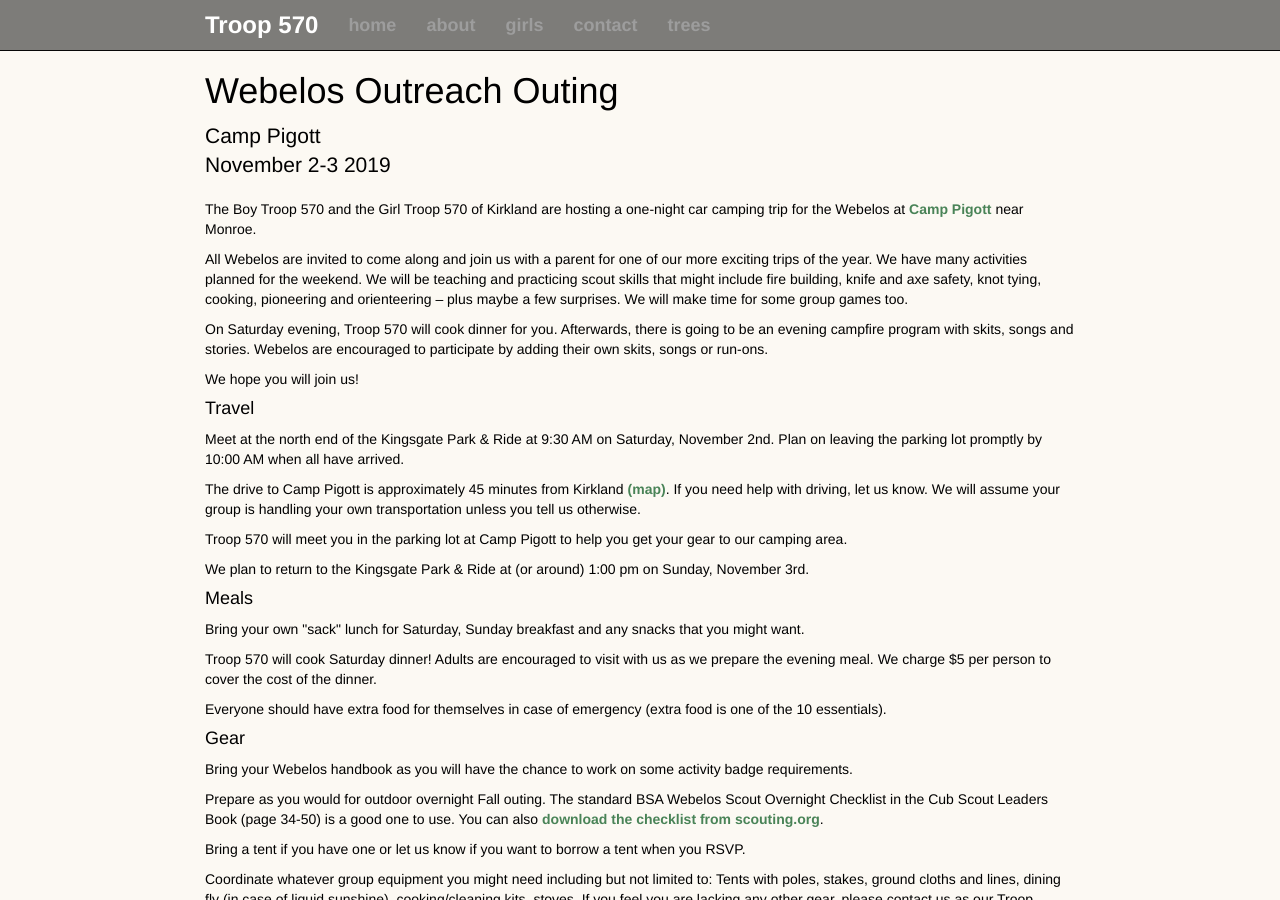
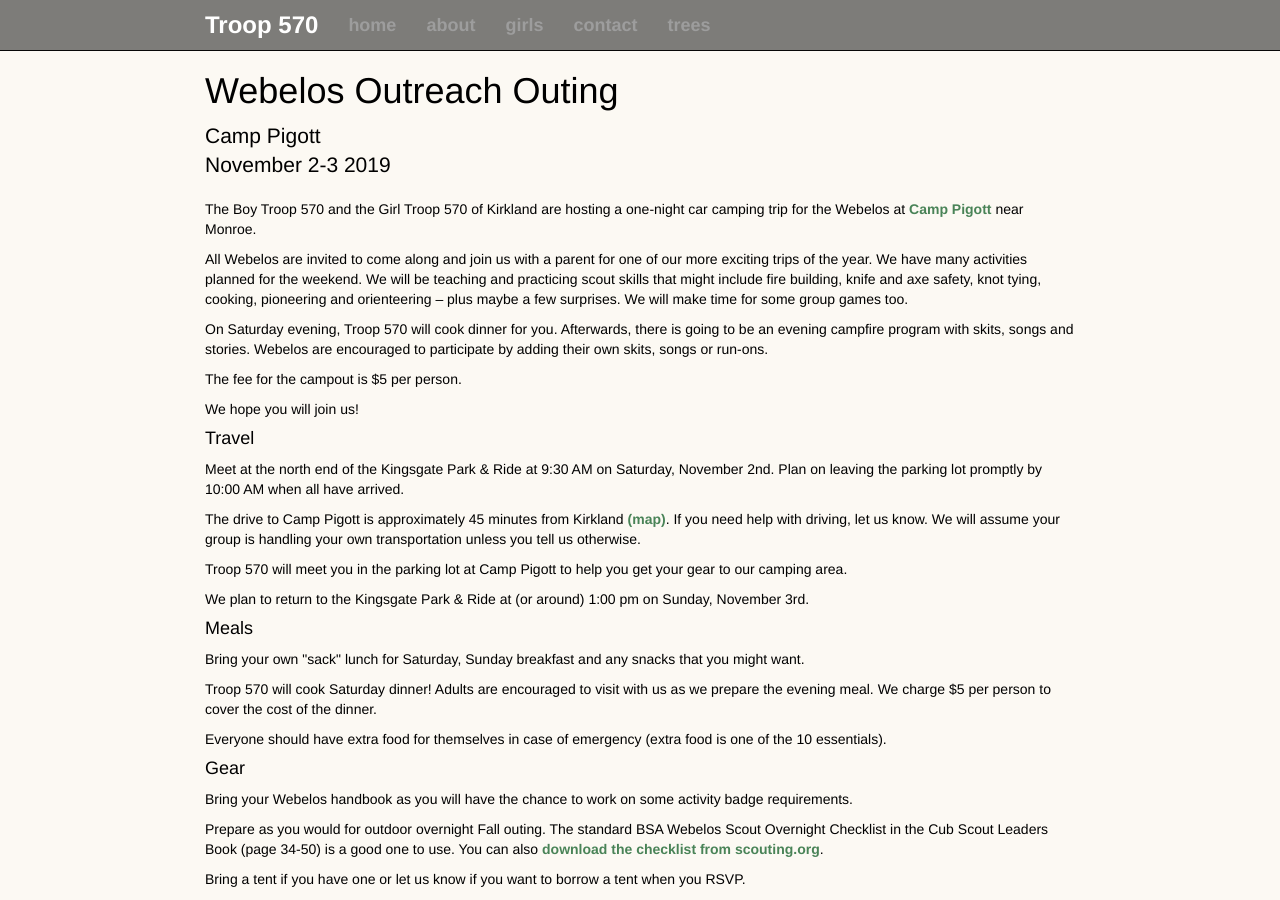
Before and after one commit to troop570/troop570.github.io, a Jekyll site: the page built from webelos/index.html, in a window 1280 px wide and 900 px high. Built offline with Jekyll 4.4.1, drawn with Linux system fonts in a browser that asks for light colours; nearby versions of some CDN libraries; some of the changed lines change nothing that is shown.

Commit message:
Webelos OR edits

```diff
--- a/webelos/index.html
+++ b/webelos/index.html
@@ -9,7 +9,7 @@
 
 <p>The Boy Troop 570 and the Girl Troop 570 of Kirkland are hosting a one-night
 car camping trip for the Webelos at <a
-href="http://seattlebsa.org/Main-Website-Content/Camp-Pigott">Camp Pigott</a>
+href="https://www.seattlebsa.org/camp-pigott">Camp Pigott</a>
 near Monroe.
 
 <p>All Webelos are invited to come along and join us with a parent for one of
@@ -23,6 +23,8 @@
 is going to be an evening campfire program with skits, songs and stories.
 Webelos are encouraged to participate by adding their own skits, songs or
 run-ons.
+
+<p>The fee for the campout is $5 per person.
 
 <p>We hope you will join us!
 
```
